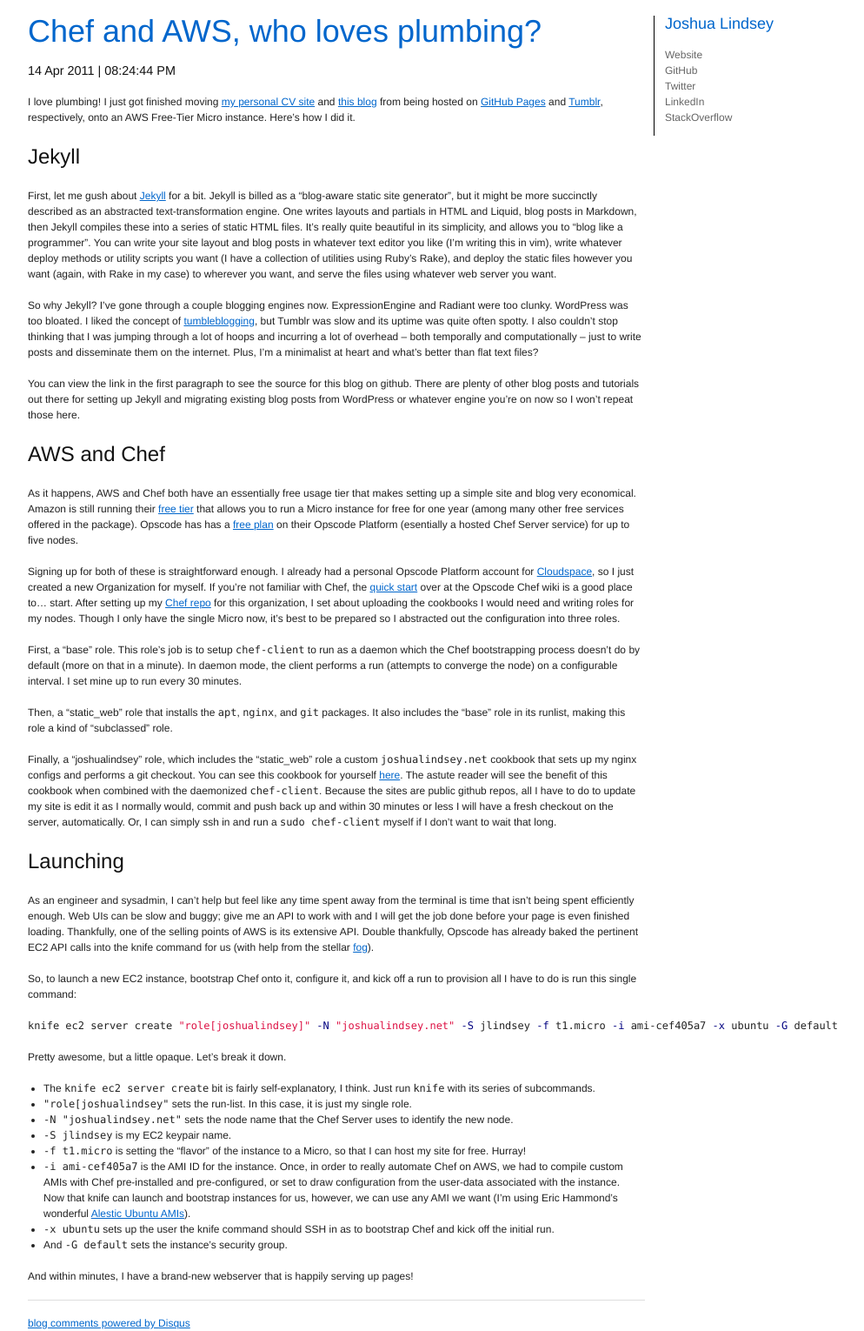
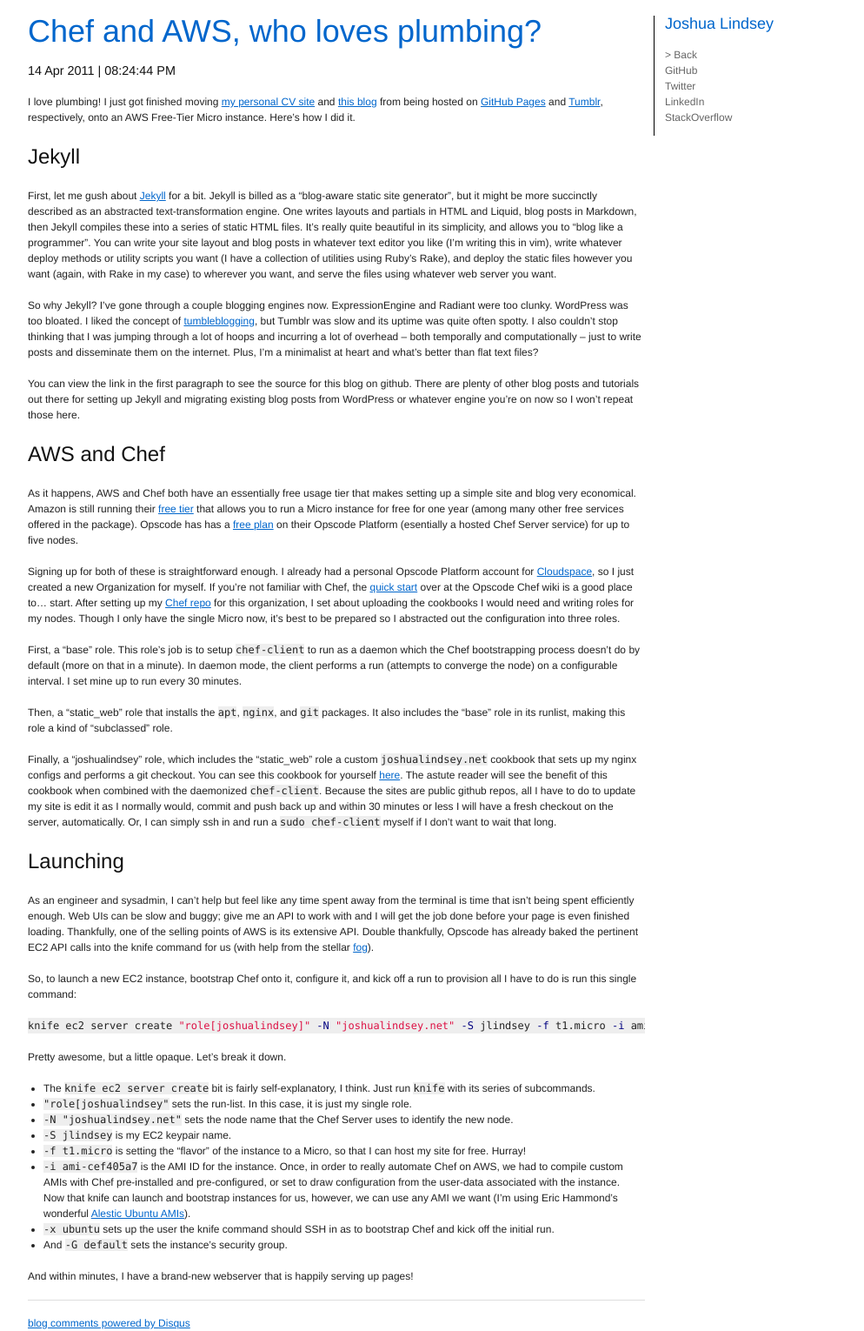
Before and after one commit to jlindsey/blog, a Jekyll site: the page built from _posts/2011-04-14-chef-and-aws-who-loves-plumbing.markdown, in a window 1280 px wide. Shown: the whole page at 87% size, without its empty margins (133-1127 px from the left). Built offline with Jekyll 4.4.1, drawn with Linux system fonts in a browser that asks for light colours; Markdown is read by kramdown in place of the engine named in the settings; comment, search, counter and statistics services are not loaded.

Commit message:
Style changes

```diff
--- a/_layouts/default.html
+++ b/_layouts/default.html
@@ -18,8 +18,8 @@
       </div>
 
       <div class="span-5 sidebar last">
-        <h3><a href="/blog" class="backlink">Joshua Lindsey</a></h3>
-        <a href="http://www.joshualindsey.net" class="quiet">Website</a><br class="clear">
+        <h3><a href="/" class="backlink">Joshua Lindsey</a></h3>
+        <a href="/blog" class="quiet">&gt; Back</a><br class="clear">
         <a href="https://github.com/jlindsey" class="quiet">GitHub</a><br class="clear">
         <a href="https://twitter.com/lesmothian" class="quiet">Twitter</a><br class="clear">
         <a href="http://www.linkedin.com/pub/josh-lindsey/12/675/33" class="quiet">LinkedIn</a><br class="clear">
--- a/css/screen.css
+++ b/css/screen.css
@@ -1,4 +1,7 @@
+p, li, ul { text-size: 14px; }
 li.blogpost { list-style: none; }
+
+pre, code, tt { background-color: #EEE; overflow: auto; }
 
 .post-title { text-decoration: none }
 .sidebar { border-left: 1px solid black; padding: 0 0 1em 1em; }
```
